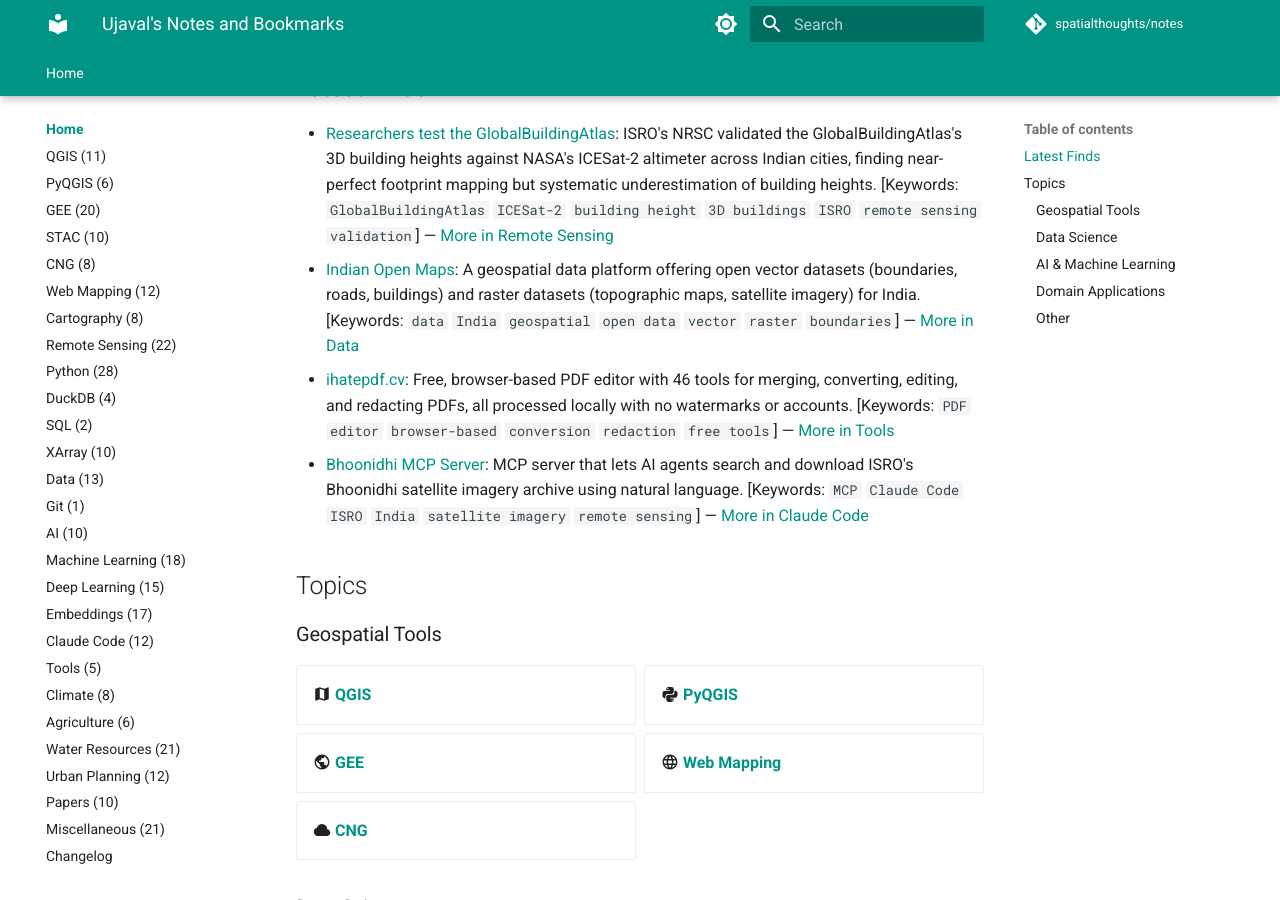
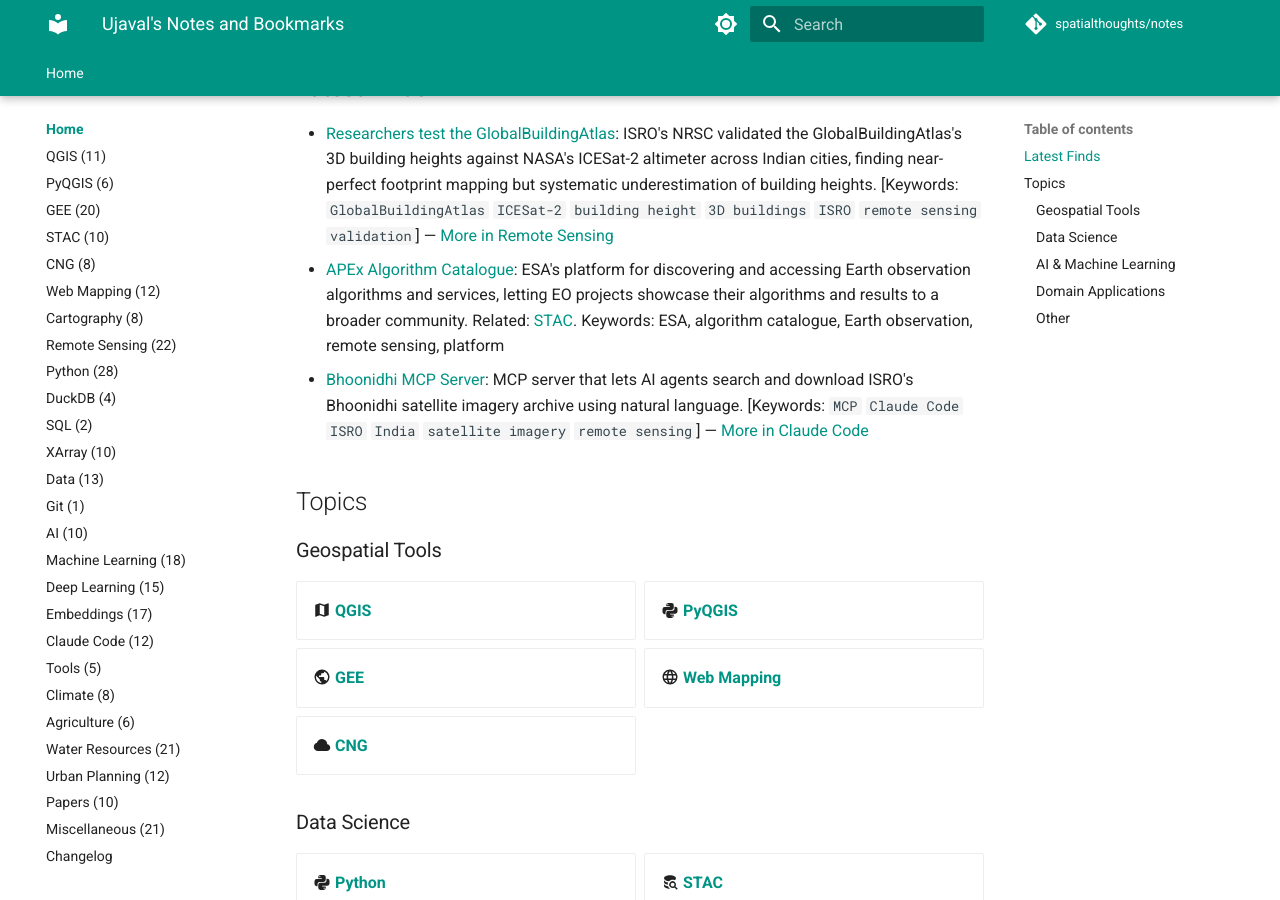
Before and after one commit to spatialthoughts/notes, an MkDocs documentation site: the page built from notes/index.md, in a window 1280 px wide and 900 px high, scrolled down 342 px. Built offline with MkDocs 1.6.1 and Material for MkDocs 9.7.7, drawn with Linux system fonts in a browser that asks for light colours; comment, search, counter and statistics services are not loaded.

Commit message:
Update Latest Finds on index.md
Co-Authored-By: Claude Sonnet 5 <noreply@anthropic.com>

Claude-Session: https://claude.ai/code/session_0162Ek11v1ZrFvruC939yW98

```diff
--- a/notes/index.md
+++ b/notes/index.md
@@ -7,8 +7,7 @@ These notes were scattered across many places and hard to manage. Finally, Claud
 ## Latest Finds
 
 - [Researchers test the GlobalBuildingAtlas](https://researchmatters.in/news/researchers-test-globalbuildingatlas-worlds-newest-global-map-buildings-our-cities): ISRO's NRSC validated the GlobalBuildingAtlas's 3D building heights against NASA's ICESat-2 altimeter across Indian cities, finding near-perfect footprint mapping but systematic underestimation of building heights. [Keywords: `GlobalBuildingAtlas` `ICESat-2` `building height` `3D buildings` `ISRO` `remote sensing validation`] — [More in Remote Sensing](Remote_Sensing.md)
-- [Indian Open Maps](https://indianopenmaps.com/): A geospatial data platform offering open vector datasets (boundaries, roads, buildings) and raster datasets (topographic maps, satellite imagery) for India. [Keywords: `data` `India` `geospatial` `open data` `vector` `raster` `boundaries`] — [More in Data](Data.md)
-- [ihatepdf.cv](https://www.ihatepdf.cv/): Free, browser-based PDF editor with 46 tools for merging, converting, editing, and redacting PDFs, all processed locally with no watermarks or accounts. [Keywords: `PDF` `editor` `browser-based` `conversion` `redaction` `free tools`] — [More in Tools](Tools.md)
+- [APEx Algorithm Catalogue](https://algorithm-catalogue.apex.esa.int/): ESA's platform for discovering and accessing Earth observation algorithms and services, letting EO projects showcase their algorithms and results to a broader community. Related: [STAC](https://spatialthoughts.github.io/notes/STAC/). Keywords: ESA, algorithm catalogue, Earth observation, remote sensing, platform
 - [Bhoonidhi MCP Server](https://geovicco-dev.github.io/bhoonidhi-mcp/): MCP server that lets AI agents search and download ISRO's Bhoonidhi satellite imagery archive using natural language. [Keywords: `MCP` `Claude Code` `ISRO` `India` `satellite imagery` `remote sensing`] — [More in Claude Code](Claude_Code.md)
 
 ## Topics
```
